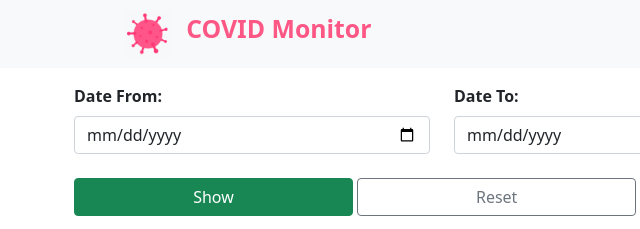
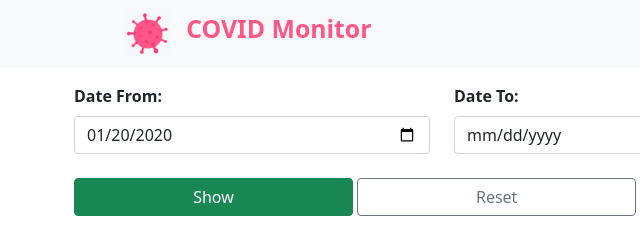
Before and after one commit to portfolioDmitryDevop/COVID-Data-Analyzing-fe, a website built with webpack: page index.html in a window 1280 px wide. Both pictures are taken after a click on the tab "History". Shown: the top 229 px of the page, 8-648 px from the left. Built offline with nearby package versions, Linux system fonts and the light colour scheme; no server answers; files whose address does not match are found by name.

Commit message:
add default values for calendar

```diff
--- a/index.html
+++ b/index.html
@@ -88,11 +88,11 @@
           <div class="row">
             <div class="col-sm mb-2">
               <label class="form-label fw-bold" for="dateFromHist">Date From: </label>
-              <input type="date" class="form-control" id="dateFromHist" name="fromDate" required>
+              <input type="date" class="form-control" id="dateFromHist" value="2020-01-20" min="2020-01-20" max="" name="fromDate" required>
             </div>
             <div class="col-sm mb-2">
               <label class="form-label fw-bold" for="dateToHist">Date To: </label>
-              <input type="date" class="form-control" id="dateToHist" name="toDate" required>
+              <input type="date" class="form-control" id="dateToHist" value="" min="2020-01-21" max=""  name="toDate" required>
             </div>
 
             <div class="col-sm">
```
